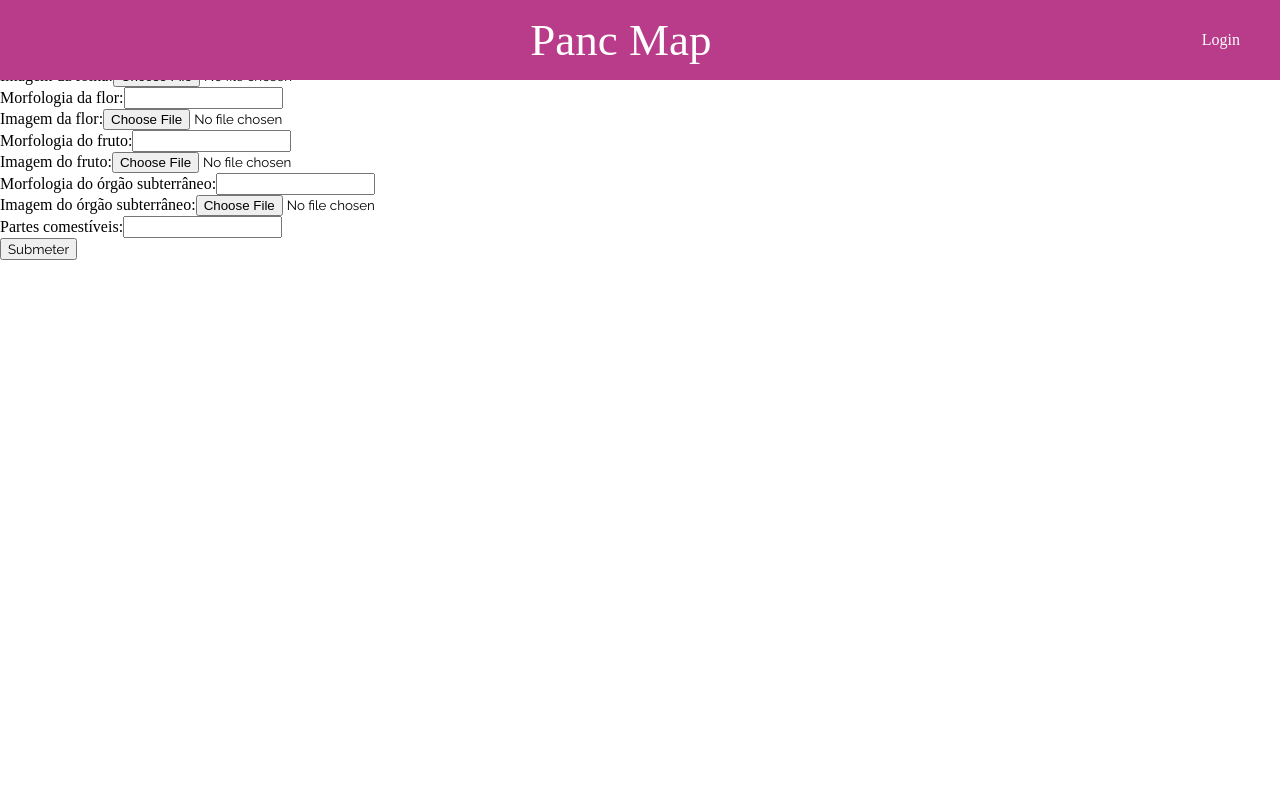
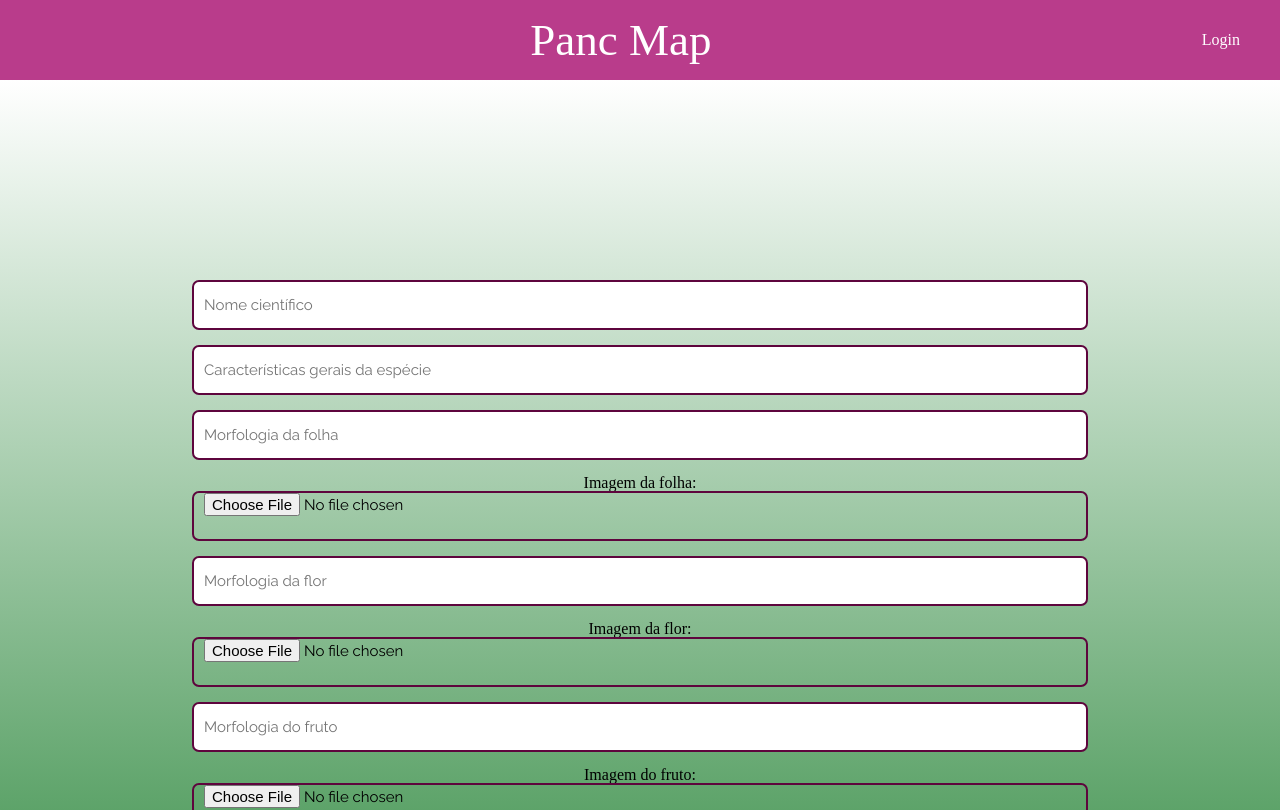
Before and after one commit to gadi29/pancmap-front, a React (Create React App) app: page /new-specie in a window 1280 px wide. Shown: the top 810 px of the page. Built offline with nearby package versions, Linux system fonts and the light colour scheme; a web font is replaced by a local one.

Commit message:
style: style new specie page

```diff
--- a/src/components/NewSpecie.js
+++ b/src/components/NewSpecie.js
@@ -1,4 +1,5 @@
 import { useContext, useState } from "react";
+import styled from "styled-components";
 
 import TokenContext from "../contexts/TokenContext";
 import { backUrl } from "../utils/constants";
@@ -9,45 +10,41 @@ export default function NewSpecie() {
   const [specie, setSpecie] = useState({});
 
   return (
-    <div>
+    <Body>
+      <Container>
         <form
           id="form"
           action={`${backUrl}/specie`}
           method="post"
           encType="multipart/form-data"
         >
-        <label htmlFor="cientific-name">Nome científico:</label>
           <input
             id="cientific-name"
             name="cientific-name"
             type="text"
+            placeholder="Nome científico"
             onChange={(e) =>
               setSpecie({ ...specie, cientificName: e.target.value })
             }
           ></input>
-        <br />
-        <label htmlFor="general-characteristics">
-          Características gerais da espécie:
-        </label>
           <input
             id="general-characteristicse"
             name="general-characteristics"
             type="text"
+            placeholder="Características gerais da espécie"
             onChange={(e) =>
               setSpecie({ ...specie, generalCharacteristics: e.target.value })
             }
           ></input>
-        <br />
-        <label htmlFor="leaf-morfology">Morfologia da folha:</label>
           <input
             id="leaf-morfology"
             name="leaf-morfology"
             type="text"
+            placeholder="Morfologia da folha"
             onChange={(e) =>
               setSpecie({ ...specie, leafMorfology: e.target.value })
             }
           ></input>
-        <br />
           <label htmlFor="leaf-pic">Imagem da folha:</label>
           <input
             id="leaf-pic"
@@ -57,17 +54,15 @@ export default function NewSpecie() {
               setSpecie({ ...specie, leafPicture: e.target.files[0] })
             }
           ></input>
-        <br />
-        <label htmlFor="flower-morfology">Morfologia da flor:</label>
           <input
             id="flower-morfology"
             name="flower-morfology"
             type="text"
+            placeholder="Morfologia da flor"
             onChange={(e) =>
               setSpecie({ ...specie, flowerMorfology: e.target.value })
             }
           ></input>
-        <br />
           <label htmlFor="flower-pic">Imagem da flor:</label>
           <input
             id="flower-pic"
@@ -77,17 +72,15 @@ export default function NewSpecie() {
               setSpecie({ ...specie, flowerPicture: e.target.files[0] })
             }
           ></input>
-        <br />
-        <label htmlFor="fruit-morfology">Morfologia do fruto:</label>
           <input
             id="fruit-morfology"
             name="fruit-morfology"
             type="text"
+            placeholder="Morfologia do fruto"
             onChange={(e) =>
               setSpecie({ ...specie, fruitMorfology: e.target.value })
             }
           ></input>
-        <br />
           <label htmlFor="fruit-pic">Imagem do fruto:</label>
           <input
             id="fruit-pic"
@@ -97,19 +90,15 @@ export default function NewSpecie() {
               setSpecie({ ...specie, fruitPicture: e.target.files[0] })
             }
           ></input>
-        <br />
-        <label htmlFor="underground-morfology">
-          Morfologia do órgão subterrâneo:
-        </label>
           <input
             id="underground-morfology"
             name="underground-morfology"
             type="text"
+            placeholder="Morfologia do órgão subterrâneo"
             onChange={(e) =>
               setSpecie({ ...specie, undergroundMorfology: e.target.value })
             }
           ></input>
-        <br />
           <label htmlFor="underground-pic">Imagem do órgão subterrâneo:</label>
           <input
             id="underground-pic"
@@ -119,19 +108,73 @@ export default function NewSpecie() {
               setSpecie({ ...specie, undergroundPicture: e.target.files[0] })
             }
           ></input>
-        <br />
-        <label htmlFor="edible-parts">Partes comestíveis:</label>
           <input
             id="edible-parts"
             name="edible-parts"
             type="text"
+            placeholder="Partes comestíveis"
             onChange={(e) =>
               setSpecie({ ...specie, edibleParts: e.target.value })
             }
           ></input>
-        <br />
           <button type="submit">Submeter</button>
         </form>
-    </div>
+      </Container>
+    </Body>
   );
 }
+
+const Body = styled.div`
+  background: linear-gradient(
+    0deg,
+    rgba(17, 120, 35, 1) 0%,
+    rgba(255, 255, 255, 1) 100%
+  );
+
+  width: 100%;
+  min-height: 100vh;
+`;
+
+const Container = styled.div`
+  width: 100%;
+  margin-top: 80px;
+
+  form {
+    width: 100%;
+    padding-top: 200px;
+    display: flex;
+    flex-direction: column;
+    align-items: center;
+
+    input {
+      border: 2px solid #5e053d;
+      border-radius: 7px;
+      outline: none;
+
+      font-size: 15px;
+
+      width: 70%;
+      height: 50px;
+      margin-bottom: 15px;
+      padding-left: 10px;
+    }
+
+    button {
+      background-color: #a82b7a;
+      border-radius: 5px;
+      outline: none;
+      border: none;
+
+      color: #ffffff;
+      font-size: 16px;
+      font-weight: 400;
+
+      width: 20%;
+      height: 40px;
+      margin-top: 20px;
+      margin-bottom: 35px;
+
+      cursor: ${({ loading }) => (loading ? "initial" : "pointer")};
+    }
+  }
+`;
--- a/src/components/SignIn.js
+++ b/src/components/SignIn.js
@@ -106,6 +106,7 @@ const Container = styled.div`
       width: 20%;
       height: 40px;
       margin-top: 20px;
+      margin-bottom: 35px;
 
       cursor: ${({ loading }) => (loading ? "initial" : "pointer")};
     }
--- a/src/components/SignUp.js
+++ b/src/components/SignUp.js
@@ -126,6 +126,7 @@ const Container = styled.div`
       width: 20%;
       height: 40px;
       margin-top: 20px;
+      margin-bottom: 35px;
 
       cursor: ${({ loading }) => (loading ? "initial" : "pointer")};
     }
--- /dev/null
+++ b/src/contexts/UserContext.js
@@ -0,0 +1,5 @@
+import { createContext } from "react";
+
+const UserContext = createContext();
+
+export default UserContext;
```
Lines whose indentation alone changed are shown as unchanged.
